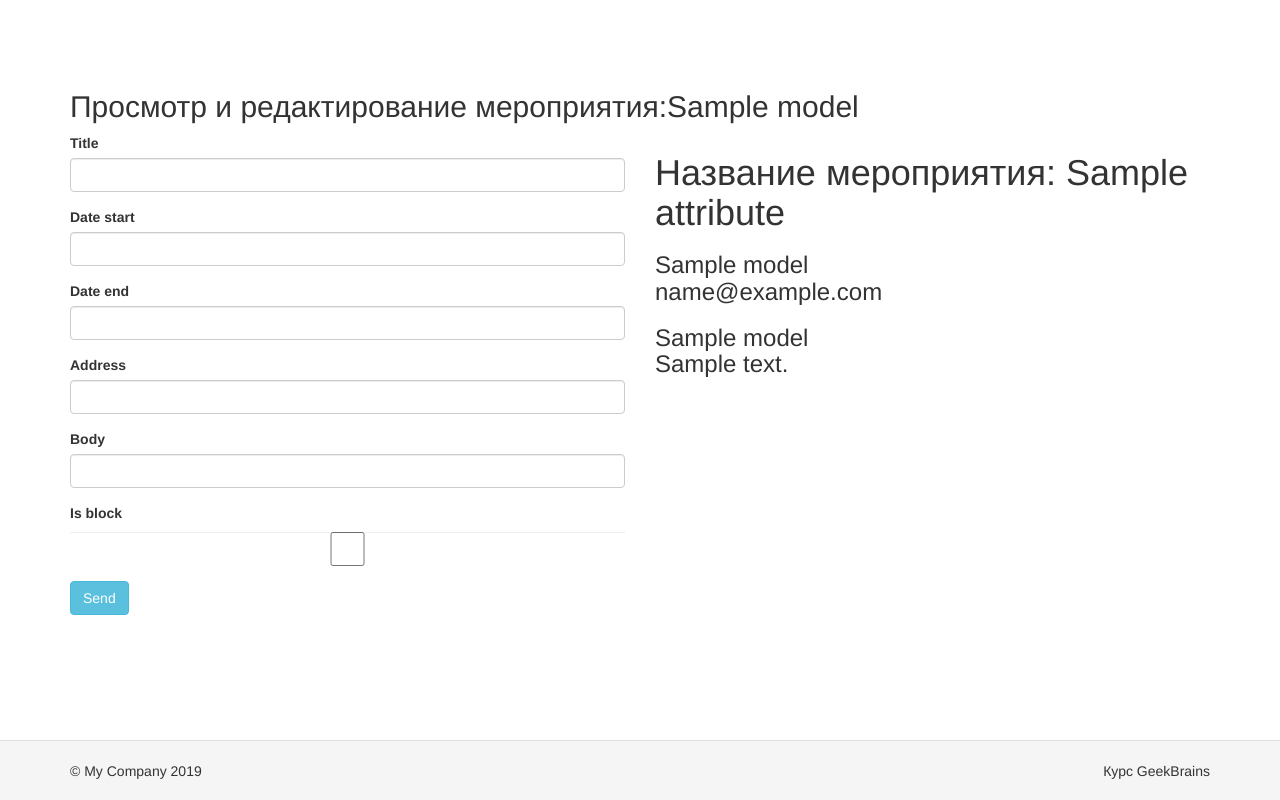
After one commit to annak2980/Yii2, a Yii app: template views/activity/view_activity.php in a window 1280 px wide. The commit adds this page. Run offline with PHP 8.4 and a stand-in for Yii, Linux system fonts and the light colour scheme; the template is opened without the code that fills it: most values are stand-ins (such as "Sample title", 1, 10 or a date in 2020); form fields are guessed from the names that the template uses; data that the repository does not hold is empty; some libraries are stand-ins or nearby versions.

Commit message:
добавлена форма просмотра ViewActivity - на нее перенаправляем после сохранения нового мероприятия

```diff
--- a/controllers/actions/CreateActivityAction.php
+++ b/controllers/actions/CreateActivityAction.php
@@ -34,7 +34,7 @@ class CreateActivityAction extends Action
             //заполнение модели данными массива post
 
             if(\Yii::$app->activity->processingActivity($model)){
-                return $this->controller->redirect(['/activity/new_action']);
+                return $this->controller->redirect(['/activity/view_action','id'=>$model->id]);
             }
             //вызываем описанный в config/web.php компонент activity,
             //processingActivity - ф-ция компонента выполняет валидацию и обработку pоst-данных модели
--- /dev/null
+++ b/views/activity/view_activity.php
@@ -0,0 +1,50 @@
+<?php
+/**
+ * Created by PhpStorm.
+ * User: USER
+ * Date: 18.12.2018
+ * Time: 21:01
+ */
+use yii\bootstrap\ActiveForm;
+
+$this->title = "Просмотр и редактирование мероприятия:";
+?>
+<h2><?=$this->title?><?=$model['title']?></h2>
+<div class="row">
+    <div class = "col-md-6">
+        <?php
+        $form = ActiveForm::begin([
+            'id' => 'create-form',
+            'method' => 'POST'
+        ]);
+        ?>
+
+        <?=$form->field($model,'title',['enableAjaxValidation'=>true]);?>
+        <?=$form->field($model,'date_start',['enableAjaxValidation'=>true])->
+        widget(\yii\widgets\MaskedInput::class,['mask'=>"9999-99-99 99:99:99"])->textInput(['class'=>'form-control date_input']);?>
+        <?=$form->field($model,'date_end',['enableAjaxValidation'=>true])->
+        widget(\yii\widgets\MaskedInput::class,['mask'=>"9999-99-99 99:99:99"])->textInput(['class'=>'form-control date_input']);?>
+        <?=$form->field($model,'address',['enableAjaxValidation'=>true,'enableClientValidation'=>false])->textinput();?>
+        <?=$form->field($model,'body',['enableAjaxValidation'=>true]);?>
+        <?=$form->field($model,'is_block')->checkbox(['class'=>'handler_input']);?>
+
+        <button class="btn btn-info" type="submit">Send</button>
+        <?php ActiveForm::end();?>
+
+    </div>
+
+    <div class = "col-md-6">
+
+        <?php if(\Yii::$app->request->post()) { ?>
+
+            <h1>Название мероприятия: <?=$model->attributes['title']; ?></h1>
+
+            <h3><?=$model->getAttributeLabel('email') ?>
+                <div><?=$model['email'] ?></div></h3>
+
+            <h3><?=$model->getAttributeLabel('body') ?>
+                <div><?=$model['body'] ?></div></h3>
+
+        <?php } ?>
+    </div>
+</div>
```
Also changed, not shown: components/ActivityComponent.php (+10 -1 lines), controllers/ActivityController.php (+9 -5 lines), controllers/actions/ViewActivityAction.php (added, +23 -0 lines), models/Activity.php (+0 -12 lines).
